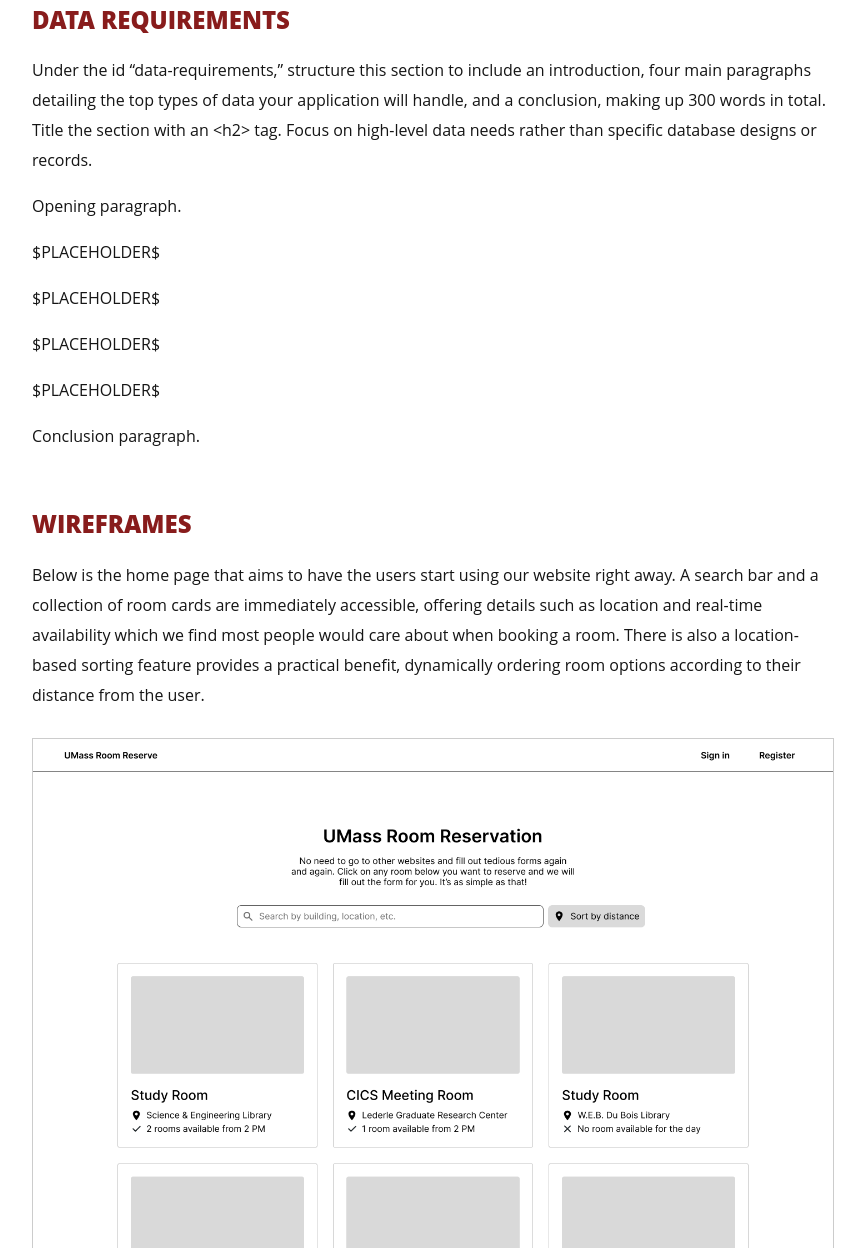
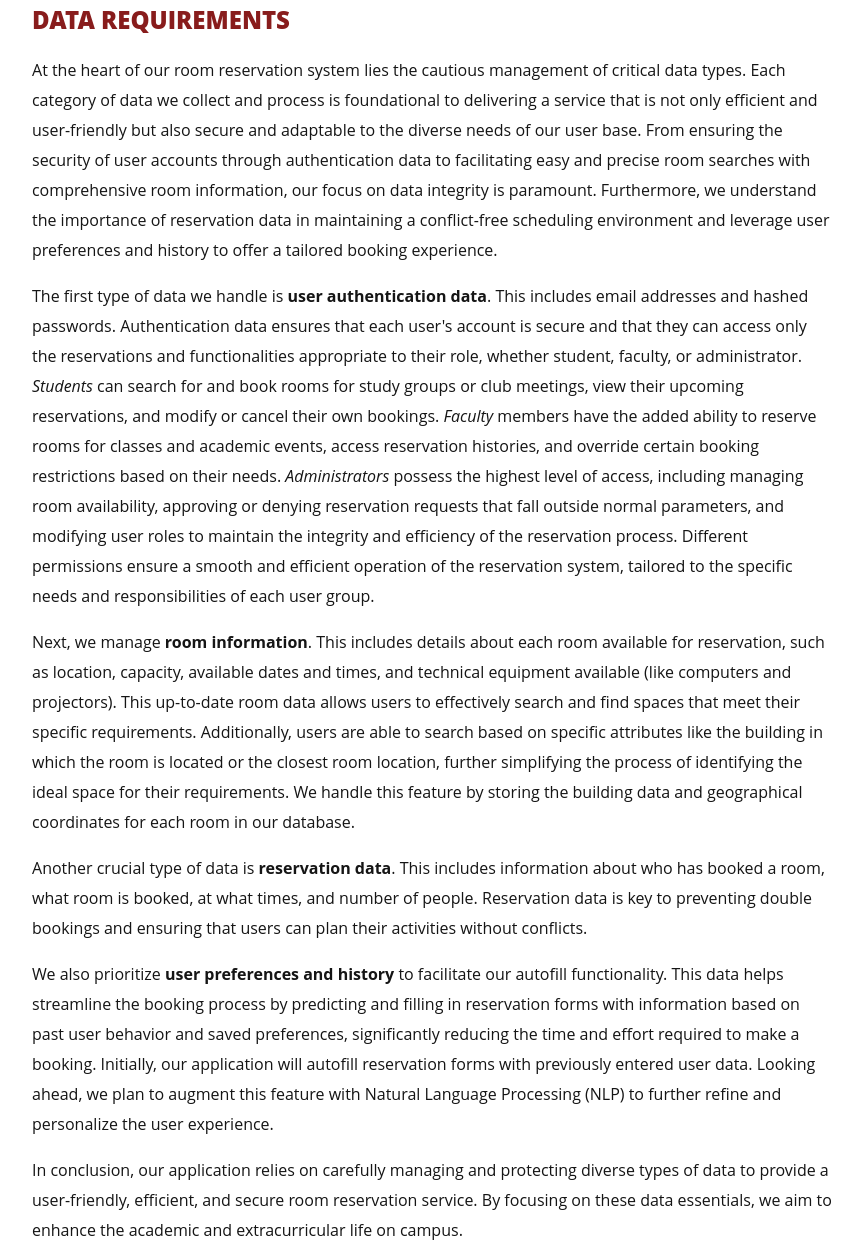
Before and after one commit to weebao/umass-room-reserve, a website: page src/docs/milestone-01/index.html in a window 1280 px wide. Shown: the part 1523-2771 px from the top of the page, without its empty margins (208-1073 px from the left). Drawn offline with Linux system fonts and the light colour scheme.

Commit message:
completed data requirements section

```diff
--- a/src/docs/milestone-01/index.html
+++ b/src/docs/milestone-01/index.html
@@ -96,19 +96,51 @@
 
       <section id="data-requirements">
         <h2>Data Requirements</h2>
-        <p>
-          Under the id “data-requirements,” structure this section to include an
-          introduction, four main paragraphs detailing the top types of data
-          your application will handle, and a conclusion, making up 300 words in
-          total. Title the section with an &lt;h2&gt; tag. Focus on high-level
-          data needs rather than specific database designs or records.
+
+        <p>At the heart of our room reservation system lies the cautious management of critical data types.
+          Each category of data we collect and process is foundational to delivering a service that is not only efficient and user-friendly but also secure and adaptable to the diverse needs of our user base.
+          From ensuring the security of user accounts through authentication data to facilitating easy and precise room searches with comprehensive room information, our focus on data integrity is paramount.
+          Furthermore, we understand the importance of reservation data in maintaining a conflict-free scheduling environment and leverage user preferences and history to offer a tailored booking experience.
         </p>
-        <p>Opening paragraph.</p>
-        <p>$PLACEHOLDER$</p>
-        <p>$PLACEHOLDER$</p>
-        <p>$PLACEHOLDER$</p>
-        <p>$PLACEHOLDER$</p>
-        <p>Conclusion paragraph.</p>
+
+        <p>The first type of data we handle is <strong>user authentication data</strong>.
+          This includes email addresses and hashed passwords.
+          Authentication data ensures that each user's account is secure and that they can access only the reservations
+          and functionalities appropriate to their role, whether student, faculty, or administrator.
+          <em>Students</em> can search for and book rooms for study groups or club meetings, view their upcoming reservations, and modify or cancel their own bookings.
+          <em>Faculty</em> members have the added ability to reserve rooms for classes and academic events, access reservation histories, and override certain booking restrictions based on their needs.
+          <em>Administrators</em> possess the highest level of access, including managing room availability, approving or denying reservation requests that fall outside normal parameters, and modifying
+          user roles to maintain the integrity and efficiency of the reservation process.
+          Different permissions ensure a smooth and efficient operation of the reservation system, tailored to the specific needs and responsibilities of each user group.
+        </p>
+
+        <p>Next, we manage <strong>room information</strong>.
+          This includes details about each room available for reservation, such as location, capacity, available dates and times, and technical equipment available (like computers and projectors).
+          This up-to-date room data allows users to effectively search and find spaces that meet their specific requirements.
+          Additionally, users are able to search based on specific attributes like the building in which the room is located
+          or the closest room location, further simplifying the process of identifying the ideal space for their requirements.
+          We handle this feature by storing the building data and geographical coordinates for each room in our database.
+        </p>
+
+        <p>Another crucial type of data is <strong>reservation data</strong>.
+          This includes information about who has booked a room, what room is booked, at what times, and number of people.
+          Reservation data is key to preventing double bookings and ensuring that users can plan their activities without conflicts.</p>
+
+        <p>We also prioritize <strong>user preferences and history</strong> to facilitate our autofill functionality.
+          This data helps streamline the booking process by predicting and filling in reservation forms with information
+          based on past user behavior and saved preferences, significantly reducing the time and effort required to make a booking.
+          Initially, our application will autofill reservation forms with previously entered user data.
+          Looking ahead, we plan to augment this feature with Natural Language Processing (NLP) to further refine and personalize the user experience.
+        </p>
+
+        <p>In conclusion, our application relies on carefully managing and protecting diverse types of data to provide a user-friendly, efficient, and secure room reservation service.
+          By focusing on these data essentials, we aim to enhance the academic and extracurricular life on campus.
+        </p>
+
+        <figure>
+          <img src="./images/db_schema.png" alt="Data Schema" width="700" height="700" style="float:middle">
+          <figcaption><strong>Figure 1.</strong> Planned Data Schema</figcaption>
+        </figure>
       </section>
 
       <section id="wire-frames">
```
Also changed, not shown: src/docs/milestone-01/images/db_schema.png (added), 6 other files.
